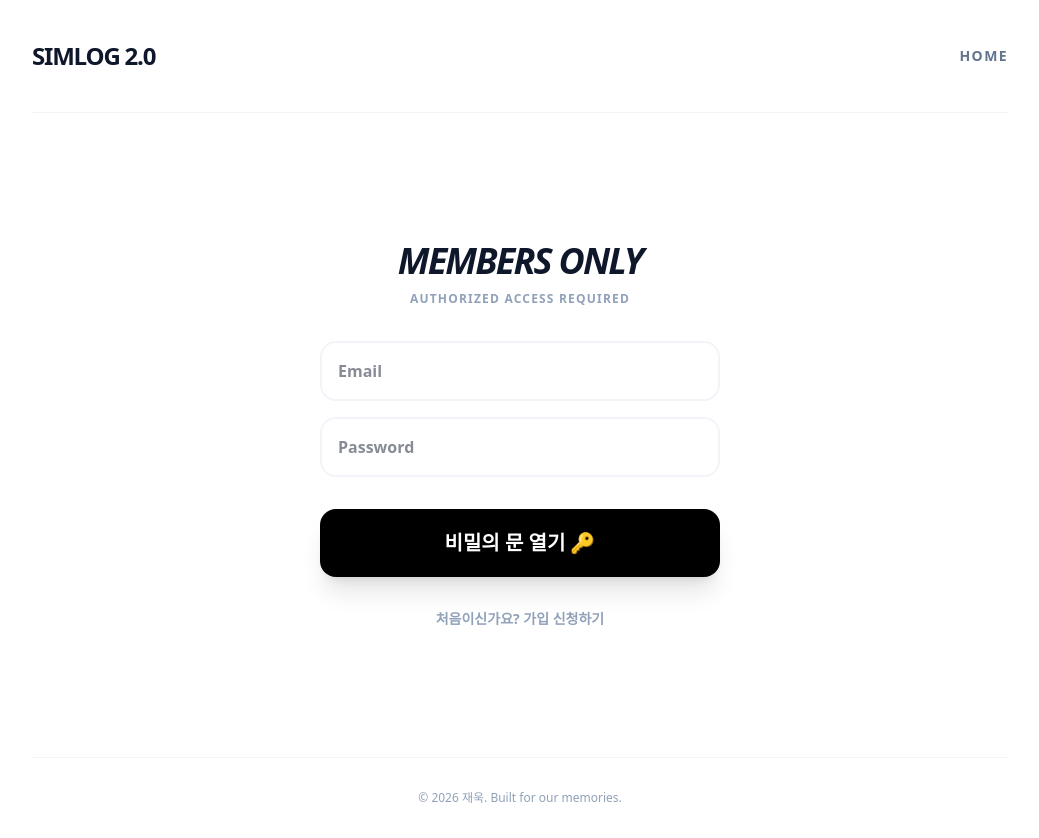
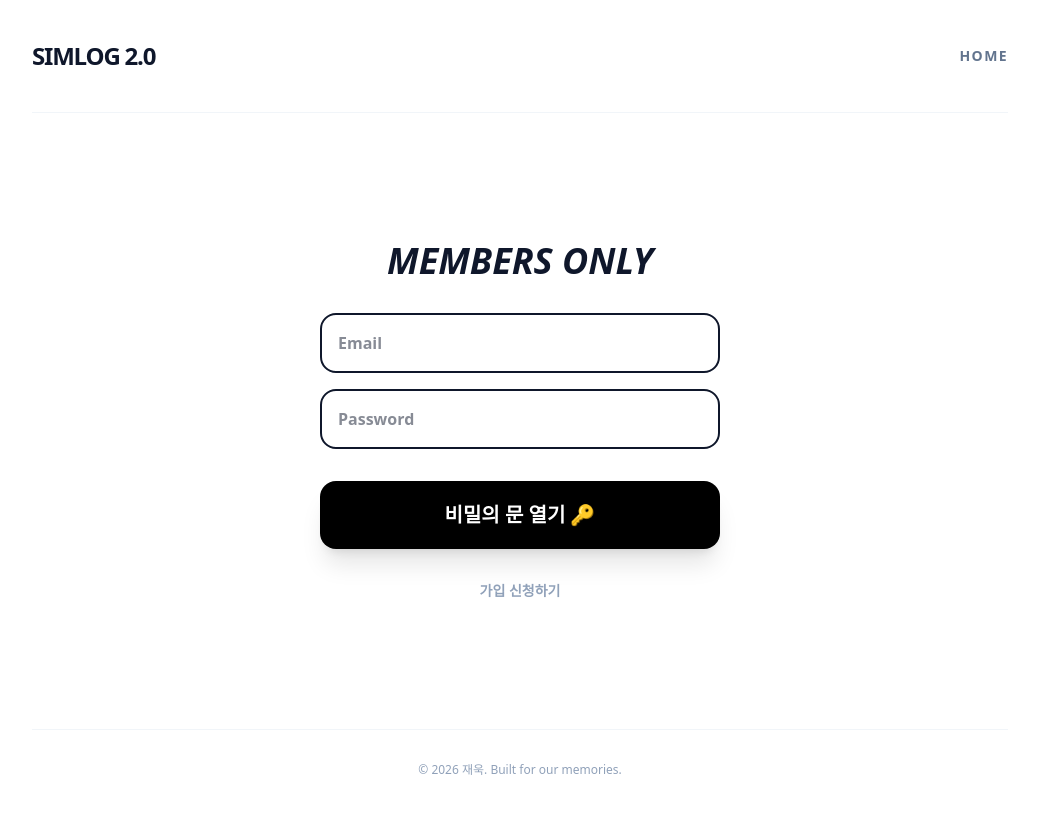
Before and after one commit to wook2002/simlog-v2, a Next.js app: page /login in a window 1280 px wide. Shown: the whole page, without its empty margins (120-1159 px from the left). After the commit the page ends 810 px from the top, so only its background shows below. Built offline with nearby package versions, Linux system fonts and the light colour scheme; no server answers.

Commit message:
fix: 쿠키 동기화 해결

```diff
--- a/src/app/login/page.tsx
+++ b/src/app/login/page.tsx
@@ -18,70 +18,46 @@ export default function LoginPage() {
         alert("가입 신청 완료! 재욱님의 승인을 기다려주세요.");
       } else {
         const { data, error: loginError } = await supabase.auth.signInWithPassword({ email, password });
+        if (loginError) throw loginError;
 
-        if (loginError) throw loginError;
-        if (!data.user) return alert("사용자를 찾을 수 없습니다.");
-
-        const { data: profile, error: profileError } = await supabase
+        const { data: profile } = await supabase
           .from('profiles')
           .select('is_approved')
           .eq('id', data.user.id)
           .single();
 
-        if (profileError) throw new Error("프로필 정보를 가져오지 못했습니다.");
+        if (profile?.is_approved) {
+          alert("로그인 성공! ✨");
 
-        if (profile?.is_approved) {
-          alert("로그인 성공! 이제 들어갑니다. ✨");
-
-          // [중요] 3. 로그인 티켓(쿠키)을 브라우저와 서버에 강제로 동기화합니다.
+          // [중요] 3. 티켓(쿠키)을 문지기에게 업데이트 시킵니다.
           router.refresh();
 
-          // 잠시(0.5초) 기다렸다가 홈으로 이동
+          // 0.5초 뒤에 홈으로 이동
           setTimeout(() => {
             window.location.href = "/";
           }, 500);
         } else {
           await supabase.auth.signOut();
-          alert("아직 재욱(관리자)님의 승인이 완료되지 않았습니다. ✋");
+          alert("아직 승인이 안 되었습니다. ✋");
         }
       }
     } catch (error: any) {
-      alert(`에러 발생: ${error.message}`);
+      alert(`에러: ${error.message}`);
     }
   };
 
   return (
     <div className="max-w-md mx-auto py-20 px-6 space-y-8">
-      <div className="text-center space-y-2">
-        <h1 className="text-4xl font-black tracking-tighter italic uppercase">Members Only</h1>
-        <p className="text-slate-400 font-bold uppercase text-xs tracking-widest leading-relaxed">
-          {isSignUp ? "Join the secret archive" : "Authorized Access Required"}
-        </p>
+      <h1 className="text-4xl font-black text-center italic">MEMBERS ONLY</h1>
+      <div className="space-y-4">
+        <input type="email" placeholder="Email" className="w-full p-4 border-2 rounded-2xl font-bold" value={email} onChange={(e) => setEmail(e.target.value)} />
+        <input type="password" placeholder="Password" className="w-full p-4 border-2 rounded-2xl font-bold" value={password} onChange={(e) => setPassword(e.target.value)} />
       </div>
-
-      <div className="space-y-4">
-        <input
-          type="email"
-          placeholder="Email"
-          className="w-full p-4 border-2 border-slate-100 rounded-2xl outline-none focus:border-black font-bold transition"
-          value={email}
-          onChange={(e) => setEmail(e.target.value)}
-        />
-        <input
-          type="password"
-          placeholder="Password"
-          className="w-full p-4 border-2 border-slate-100 rounded-2xl outline-none focus:border-black font-bold transition"
-          value={password}
-          onChange={(e) => setPassword(e.target.value)}
-        />
-      </div>
-
       <button onClick={handleAuth} className="w-full bg-black text-white py-5 rounded-2xl font-black text-xl shadow-xl active:scale-95 transition-all">
-        {isSignUp ? "가입 신청하기" : "비밀의 문 열기 🔑"}
+        {isSignUp ? "가입 신청" : "비밀의 문 열기 🔑"}
       </button>
-
-      <p onClick={() => setIsSignUp(!isSignUp)} className="text-center text-sm font-bold text-slate-400 cursor-pointer hover:text-black transition">
-        {isSignUp ? "이미 회원이신가요? 로그인" : "처음이신가요? 가입 신청하기"}
+      <p onClick={() => setIsSignUp(!isSignUp)} className="text-center text-sm font-bold text-slate-400 cursor-pointer">
+        {isSignUp ? "로그인하러 가기" : "가입 신청하기"}
       </p>
     </div>
   );
--- a/src/lib/supabase.ts
+++ b/src/lib/supabase.ts
@@ -1,14 +1,8 @@
-import { createClient } from '@supabase/supabase-js'
+import { createBrowserClient } from '@supabase/ssr'
 
-const supabaseUrl = process.env.NEXT_PUBLIC_SUPABASE_URL!
-const supabaseAnonKey = process.env.NEXT_PUBLIC_SUPABASE_ANON_KEY!
-
-// 일반적인 상황(글 보기, 사진 보기)에서 쓰는 '안전한' 매니저
-export const supabase = createClient(supabaseUrl, supabaseAnonKey)
-
-// 나중에 글을 강제로 지우거나 특별한 권한이 필요할 때만 쓸 '비밀' 매니저
-// (이건 절대 'use client' 파일에서 부르면 안 됩니다!)
-export const getServiceSupabase = () => {
-  const serviceKey = process.env.SUPABASE_SERVICE_ROLE_KEY!
-  return createClient(supabaseUrl, serviceKey)
-}
+// createClient 대신 createBrowserClient를 써야
+// 로그인을 했을 때 '쿠키'가 자동으로 구워져서 문지기가 알아봅니다.
+export const supabase = createBrowserClient(
+  process.env.NEXT_PUBLIC_SUPABASE_URL!,
+  process.env.NEXT_PUBLIC_SUPABASE_ANON_KEY!
+)
```
